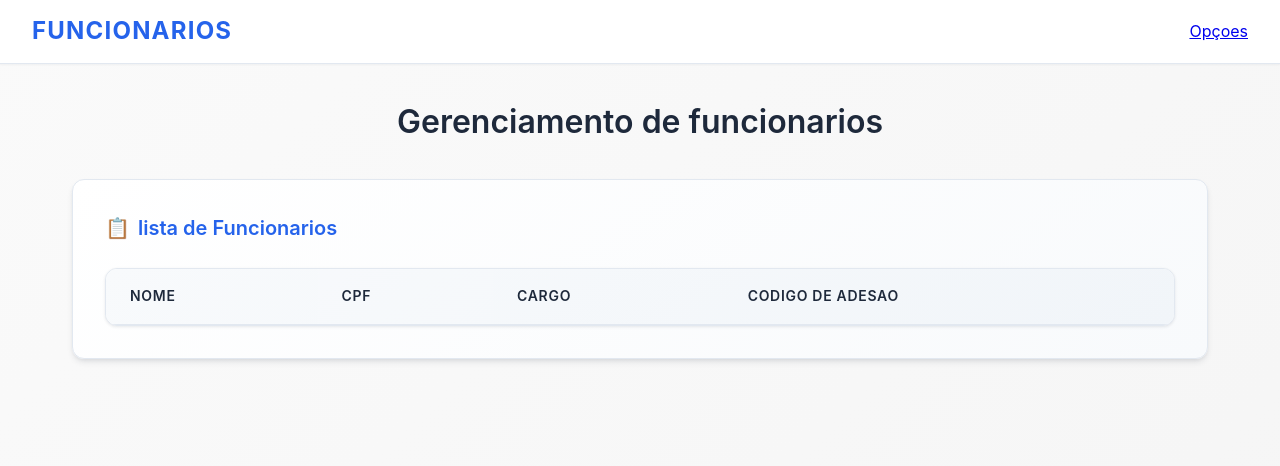
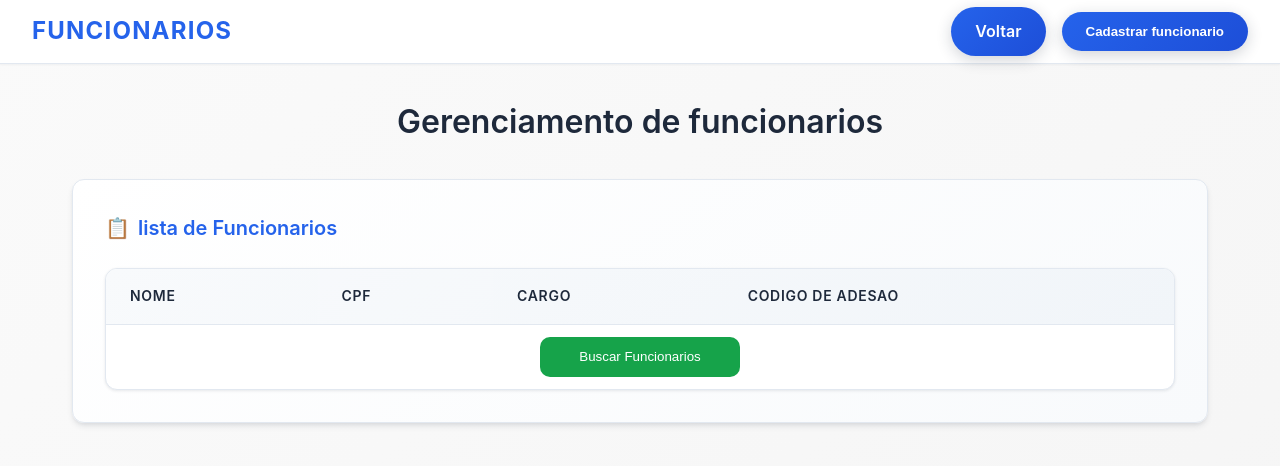
Before and after one commit to Ybrittoom/Controle_de_Ponto, a website: page public/funcionarios/funcionarios.html in a window 1280 px wide. Drawn offline with Linux system fonts and the light colour scheme.

Commit message:
crie mais funcionalidades e comecei a funçao de cadastrar funcionario

```diff
--- a/public/funcionarios/funcionario.js
+++ b/public/funcionarios/funcionario.js
@@ -29,7 +29,8 @@ async function mostrarFuncionarios() {
                 const row = document.createElement('tr')
 
                 const nomecell = document.createElement('td')
-                nomecell.textContent = funcionario.nomeFuncionario
+                nomecell.textContent = funcionario.nome_completo
+                nomecell.style.color = '#2563eb'
 
                 const cpfCell = document.createElement('td')
                 cpfCell.textContent = funcionario.cpf
@@ -38,7 +39,7 @@ async function mostrarFuncionarios() {
                 cargoCell.textContent = funcionario.cargo
 
                 const codigoAdesaoCell = document.createElement('td')
-                codigoAdesaoCell.textContent = funcionario.codigoAdesao
+                codigoAdesaoCell.textContent = funcionario.numero_adesao
 
                 row.appendChild(nomecell)
                 row.appendChild(cpfCell)
@@ -53,3 +54,8 @@ async function mostrarFuncionarios() {
         funcionariosTableBody.innerHTML = `<tr><td colspan="4" style="text-align: center; color: red;">${err.message || 'Erro ao carregar funcionários.'}</td></tr>`;
     }
 }
+
+
+async function cadastrarFuncionario() {
+
+}
--- a/public/funcionarios/funcionarios.html
+++ b/public/funcionarios/funcionarios.html
@@ -11,8 +11,9 @@
 <body>
   <header class="cabecalho">
     <h1 class="titulo">Funcionarios</h1>
-    <div>
-      <a href="index.html" onclick="window.alert('Fucnionalidade em desenvolvimento!!!')">Opçoes</a>
+    <div class="opcoes">
+      <a href="../index.html" onclick="window.alert('Voltando para a pagina anterior!!')">Voltar</a>
+      <button>Cadastrar funcionario</button>
     </div>
   </header>
 
@@ -42,10 +43,19 @@
             <!--Funcionarios-->
           </tbody>
         </table>
+
+        <div class="btn">
+          <button onclick="mostrarFuncionarios()" class="botaoBuscarFuncionarios">Buscar Funcionarios</button>
+        </div>
       </div>
     </div>
   </main>
 
+
+  <!--Modal de cadatrar funcionarios-->
+
+
+  <script src="funcionario.js"></script>
 </body>
 
 </html>
--- a/public/funcionarios/styles.css
+++ b/public/funcionarios/styles.css
@@ -162,3 +162,68 @@ tfoot td {
     font-weight: 600;
     color: #1e293b;
 }
+
+.opcoes a,
+.opcoes button {
+    background: linear-gradient(135deg, #2563eb, #1d4ed8);
+    color: #ffffff;
+    padding: 0.75rem 1.5rem;
+    border-radius: 9999px; /* Borda bem arredondada (pill shape) */
+    text-decoration: none;
+    font-weight: 600; /* Um pouco mais de peso na fonte */
+    transition: all 0.3s cubic-bezier(0.4, 0, 0.2, 1);
+    box-shadow: 0 4px 15px rgba(30, 41, 59, 0.2);
+    border: none;
+    cursor: pointer;
+}
+
+.opcoes a:hover,
+.opcoes button:hover {
+    transform: translateY(-2px); /* Efeito de elevação ao passar o mouse */
+    background: linear-gradient(135deg, #1d4ed8, #2563eb);
+    box-shadow: 0 6px 20px rgba(30, 41, 59, 0.3);
+}
+
+.opcoes a:active,
+.opcoes button:active {
+    transform: translateY(0); /* Efeito de "pressionar" ao clicar */
+    box-shadow: 0 2px 5px rgba(30, 41, 59, 0.2);
+}
+
+.opcoes {
+    display: flex; /* Alinha os botões lado a lado */
+    gap: 1rem; /* Espaço entre os botões */
+    align-items: center; /* Centraliza verticalmente */
+}
+
+.botaoBuscarFuncionarios {
+    background: #16a34a;
+    color: white;
+    border-radius: 10px;
+    border: none;
+    display: flex;
+    align-items: center;
+    justify-content: center;
+    height: 40px;
+    width: 200px;
+}
+
+.botaoBuscarFuncionarios:hover {
+    background: #e2e8f0;
+    transform: translateY(-2px);
+    box-shadow: 0 4px 6px -1px rgba(30, 41, 59, 0.1), 0 2px 4px -2px rgba(30, 41, 59, 0.1);
+}
+
+.btn {
+    padding: 0.75rem 1.5rem;
+    border: none;
+    border-radius: 10px;
+    font-weight: 500;
+    cursor: pointer;
+    transition: all 0.2s cubic-bezier(0.4, 0, 0.2, 1);
+    display: flex;
+    align-items: center;
+    justify-content: center;
+    gap: 0.5rem;
+    font-size: 0.875rem;
+}
--- a/server.js
+++ b/server.js
@@ -136,7 +136,7 @@ app.get('/api/funcionarios', async (req, res) => {
     try {
         const conexao = await pool.getConnection()
         const [result] = await conexao.execute(
-            'SELECT * FROM funcionario'
+            'SELECT nome_completo, cpf, cargo, numero_adesao FROM funcionario'
         )
         conexao.release()
 
```
